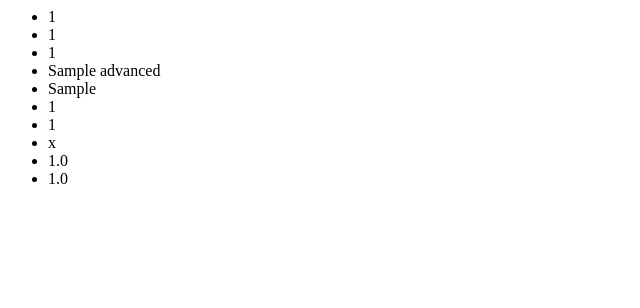
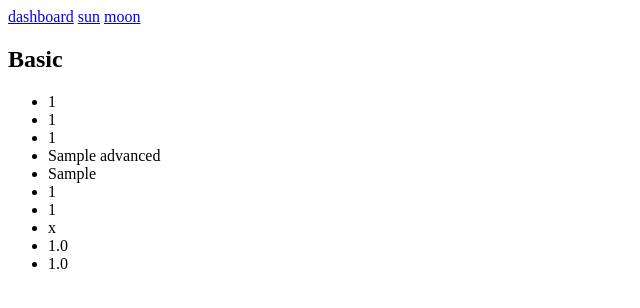
Before and after one commit to bergamotBen/moon, a Django app: page /1/ in a window 1280 px wide. Shown: the top 308 px of the page, without its empty margins (0-640 px from the left). Run offline with Django 5.2, Linux system fonts and the light colour scheme; tables that the repository leaves empty hold one stand-in row (values such as "Sample post").

Commit message:
shonky navbar added

```diff
--- a/moon/dashboard/controllers.py
+++ b/moon/dashboard/controllers.py
@@ -1,6 +1,10 @@
 # These controllers create dictionaries which supply the context to the views
 from .models import Advanced
 
+def timestamp_to_hhmm(timestamp):
+    pass
+def timestamp_to_ddmmhhmm(timestamp):
+    pass
 
 def create_basic_dict(id):
     basic_context = dict()
--- a/moon/dashboard/templates/dashboard/basic.html
+++ b/moon/dashboard/templates/dashboard/basic.html
@@ -1,3 +1,7 @@
+{% extends 'dashboard/layout.html' %} {% block title%} Basic {% endblock %}
+<a></a>
+{% block content %}
+<h2>Basic</h2>
 <ul>
   <li>{{timestamp}}</li>
   <li>{{sunrise_timestamp}}</li>
@@ -10,3 +14,4 @@
   <li>{{latitude}}</li>
   <li>{{longitude}}</li>
 </ul>
+{% endblock %}
--- /dev/null
+++ b/moon/dashboard/templates/dashboard/dashboard.html
@@ -0,0 +1,4 @@
+{% extends 'dashboard/layout.html' %} {% block title %} Dashboard {% endblock %}
+{% block content %}
+<h1>This is the dashboard</h1>
+{%endblock%}
--- /dev/null
+++ b/moon/dashboard/templates/dashboard/layout.html
@@ -0,0 +1,17 @@
+<!DOCTYPE html>
+{% load static %}
+<html lang="en">
+  <head>
+    <meta charset="UTF-8" />
+    <meta name="viewport" content="width=device-width, initial-scale=1.0" />
+    <title>{% block title %} Moon {% endblock %}</title>
+  </head>
+  <body>
+    <nav>
+      <a href="/1">dashboard</a>
+      <a href="/sun/1">sun</a>
+      <a href="/moon/1">moon</a>
+    </nav>
+    <main>{% block content %} {% endblock %}</main>
+  </body>
+</html>
--- a/moon/dashboard/templates/dashboard/moon.html
+++ b/moon/dashboard/templates/dashboard/moon.html
@@ -1,3 +1,7 @@
+{% extends 'dashboard/layout.html' %} {% block title%} Moon {% endblock %}
+<a></a>
+{% block content %}
+<h2>moon</h2>
 <ul>
   <li><a> {{timestamp}}</a></li>
   <li><a> {{moonrise}}</a></li>
@@ -11,3 +15,4 @@
   <li><a> {{latitude}}</a></li>
   <li><a> {{longitude}}</a></li>
 </ul>
+{% endblock %}
--- a/moon/dashboard/templates/dashboard/sun.html
+++ b/moon/dashboard/templates/dashboard/sun.html
@@ -1,3 +1,7 @@
+{% extends 'dashboard/layout.html' %} {% block title%} Sun {% endblock %}
+<a></a>
+{% block content %}
+<h2>sun</h2>
 <ul>
   <li>{{timestamp}}</li>
   <li>{{sunrise_timestamp}}</li>
@@ -7,3 +11,4 @@
   <li>{{latitude}}</li>
   <li>{{longitude}}</li>
 </ul>
+{% endblock %}
--- a/moon/dashboard/views.py
+++ b/moon/dashboard/views.py
@@ -5,7 +5,7 @@ from django.shortcuts import render
 from .controllers import create_basic_dict, create_sun_dict, create_moon_dict
 
 def index(request):
-    return HttpResponse("This is the dashboard")
+    return render(request, 'dashboard/dashboard.html')
 
 def basic(request, advanced_id):
     context = create_basic_dict(advanced_id)
```
Also changed, not shown: moon/moon/static/css/styles.css (added).
